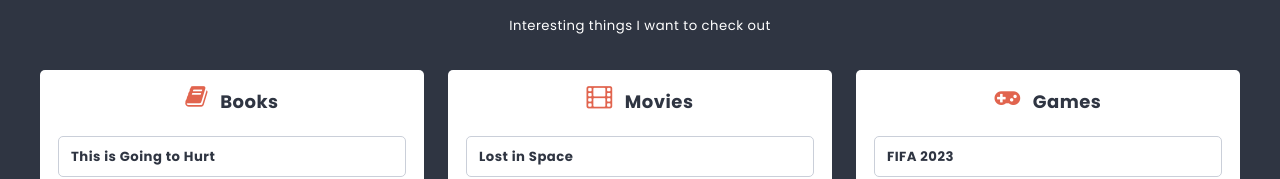
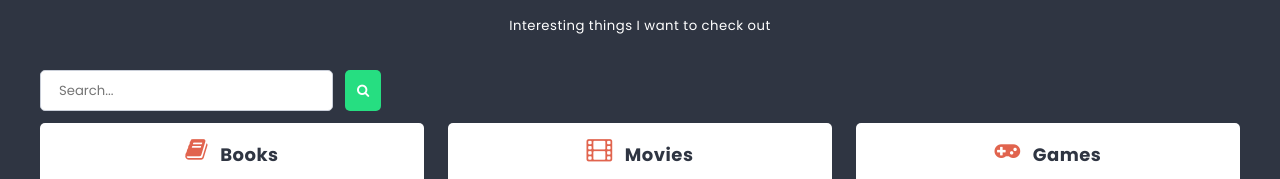
Before and after one commit to Cinamon88/FirstReactApp, a React (Create React App) app: page /list/1 in a window 1280 px wide. Shown: the part 278-457 px from the top of the page. Built offline with nearby package versions, Linux system fonts and the light colour scheme.

Commit message:
move SearchForm to List

```diff
--- a/src/components/Home/Home.js
+++ b/src/components/Home/Home.js
@@ -1,4 +1,3 @@
-import SearchForm from "../SearchForm/SearchForm";
 import Hero from "../Hero/Hero";
 import Lists from "../Lists/Lists";
 
@@ -6,7 +5,6 @@ const Home = () => {
     return (
         <>
         <Hero />
-        <SearchForm />
         <Lists />
         </>
     )
--- a/src/components/List/List.js
+++ b/src/components/List/List.js
@@ -4,6 +4,7 @@ import ColumnForm from '../ColumnForm/ColumnForm';
 import { useSelector } from 'react-redux';
 import { getColumnsByList, getListById } from '../../redux/store';
 import { useParams } from 'react-router';
+import SearchForm from "../SearchForm/SearchForm";
 
 
 
@@ -24,6 +25,7 @@ const List = () => {
       <p className={styles.description}>
         {listData.description}
       </p>
+      <SearchForm />
       <section className={styles.columns}>
         {columns.map(column =>
           <Column
```
